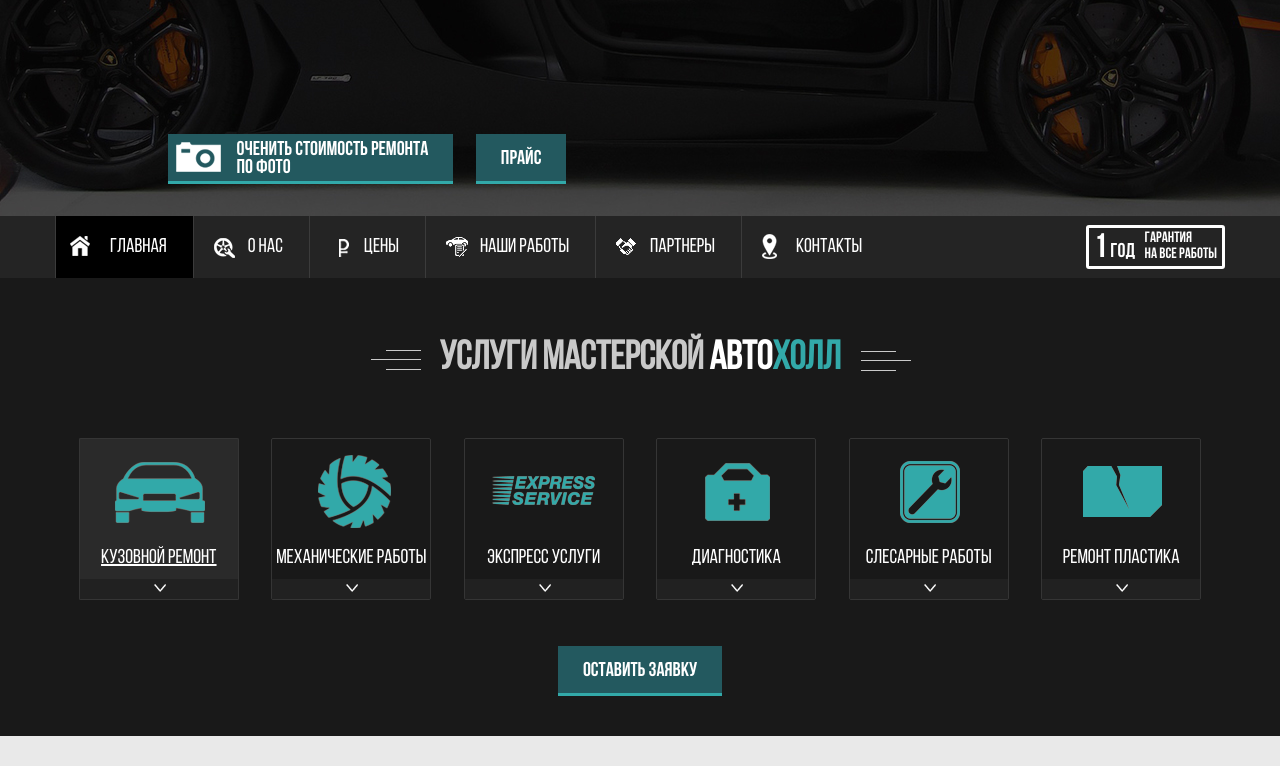
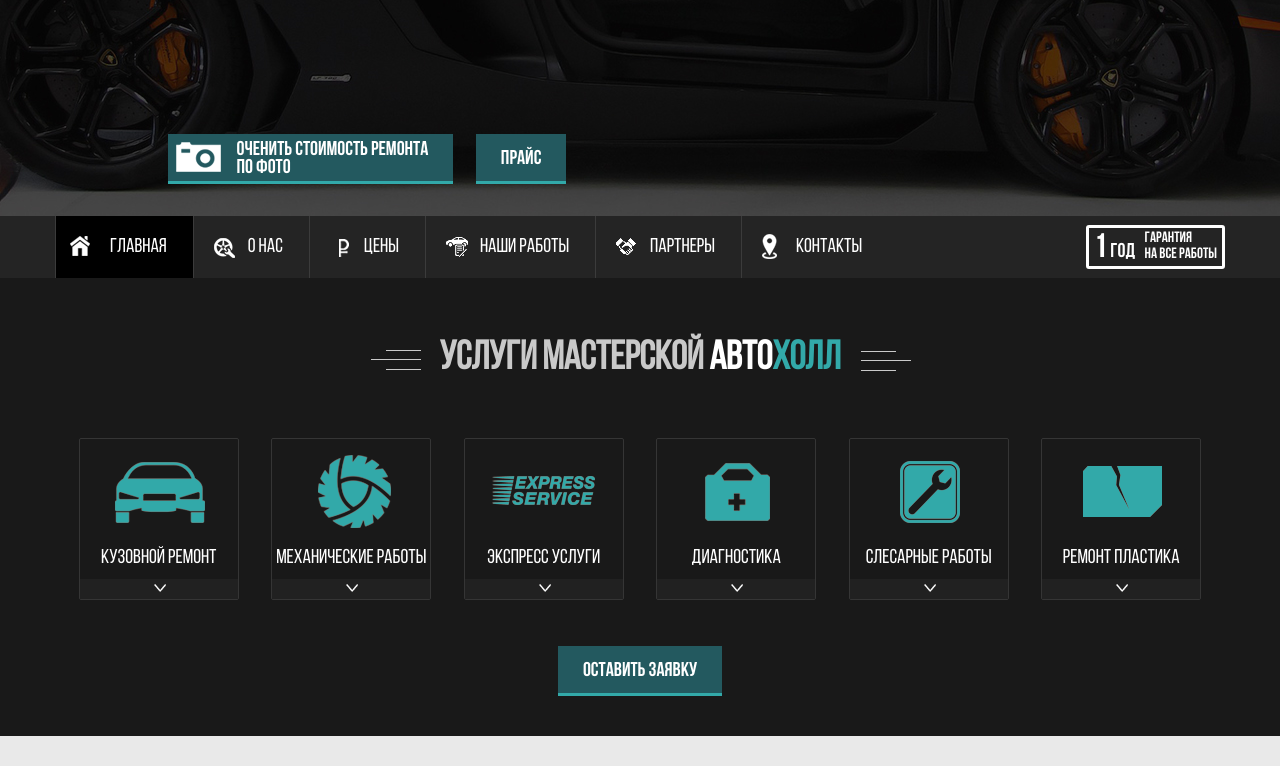
Before and after one commit to lelik1207/demos, a plain HTML site: page index.html in a window 1280 px wide. Shown: the part 428-1194 px from the top of the page. Drawn offline with Linux system fonts and the light colour scheme; files whose address does not match are found by name; a web font is replaced by a local one.

Commit message:
Added files via upload

```diff
--- a/index.html
+++ b/index.html
@@ -107,7 +107,7 @@
 	<div class="row">
 				<div class="col-md-12">
 					<ul class="mc_wrap">
-						<li class="mc_item_wrap active">
+						<li class="mc_item_wrap">
 							<div class="mc_item">
 								<a href="#">
 									<span></span>
```
